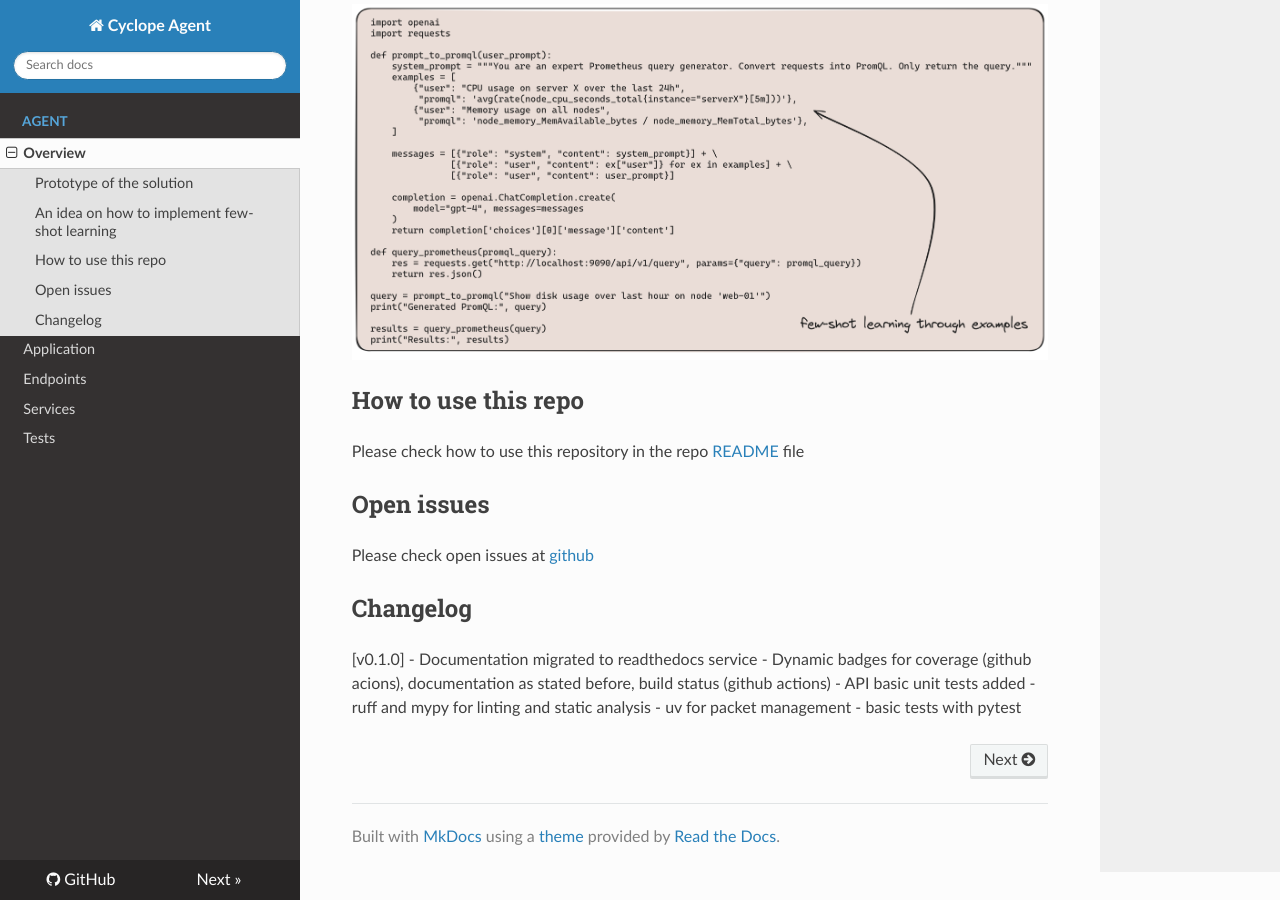
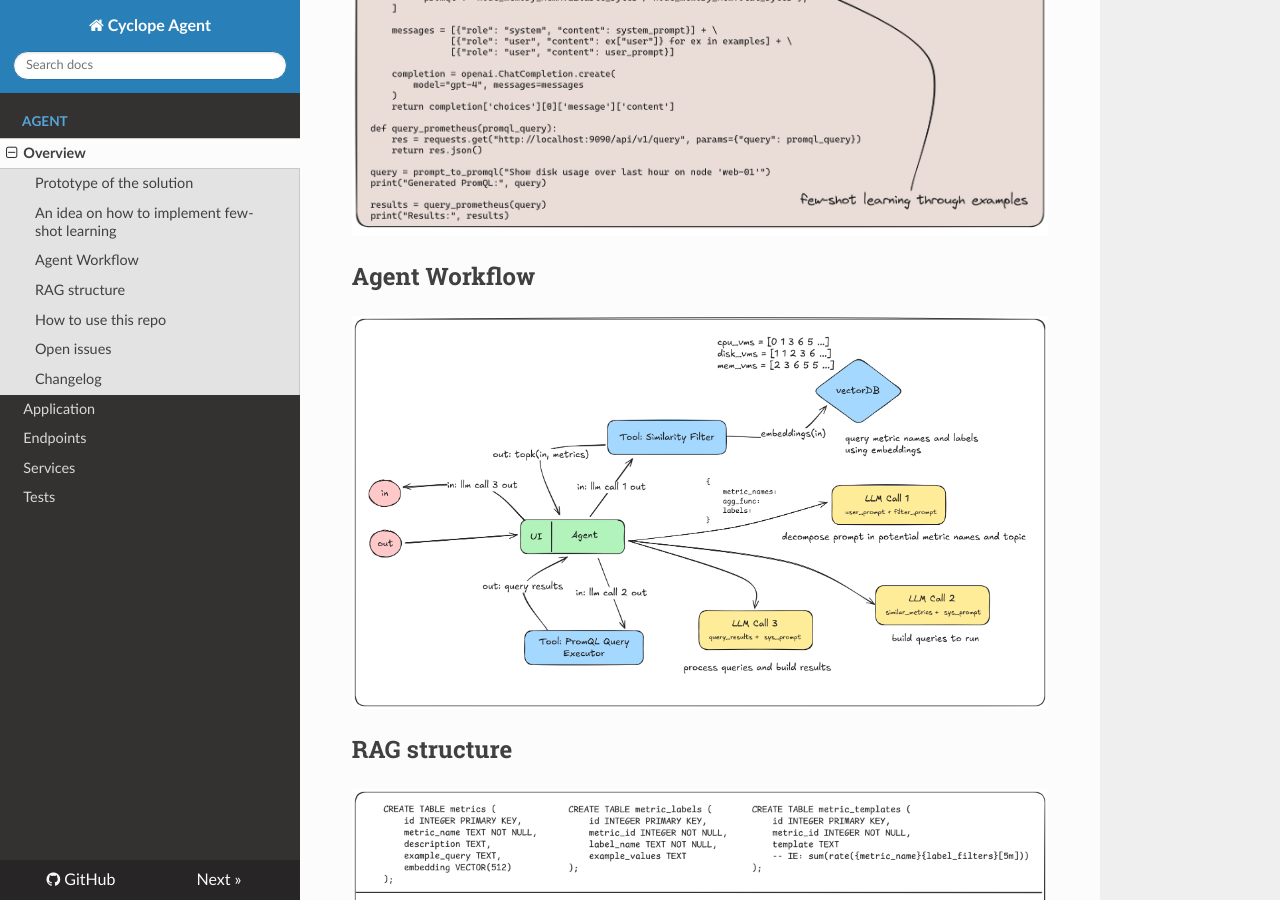
Before and after one commit to joagonzalez/cyclops-devops-agent, an MkDocs documentation site: the page built from docs/index.md, in a window 1280 px wide and 900 px high, scrolled down 916 px. Built offline with MkDocs 1.6.1, drawn with Linux system fonts in a browser that asks for light colours; nearby versions of some CDN libraries.

```diff
--- a/docs/index.md
+++ b/docs/index.md
@@ -5,11 +5,17 @@
 For full source code of this project please visit [repo template](https://github.com/joagonzalez/cyclops-devops-agent/).
 
 ## Prototype of the solution
-![Prototype Diagram](project/prototypes.png)
+![Prototype Diagram](project/hldd.png)
 
 ## An idea on how to implement few-shot learning
 ![Few Show Learning](project/fewshot.png)
 
+## Agent Workflow
+
+![Agent Workflow](project/agent_workflow.png)
+
+## RAG structure
+![RAG](project/rag.png)
 
 ## How to use this repo
 Please check how to use this repository in the repo [README](https://github.com/joagonzalez/cyclops-devops-agent/blob/master/README.md) file
```
Also changed, not shown: docs/project/agent_workflow.png (added), docs/project/hldd.png (added), docs/project/rag.png (added), 1 other file.
